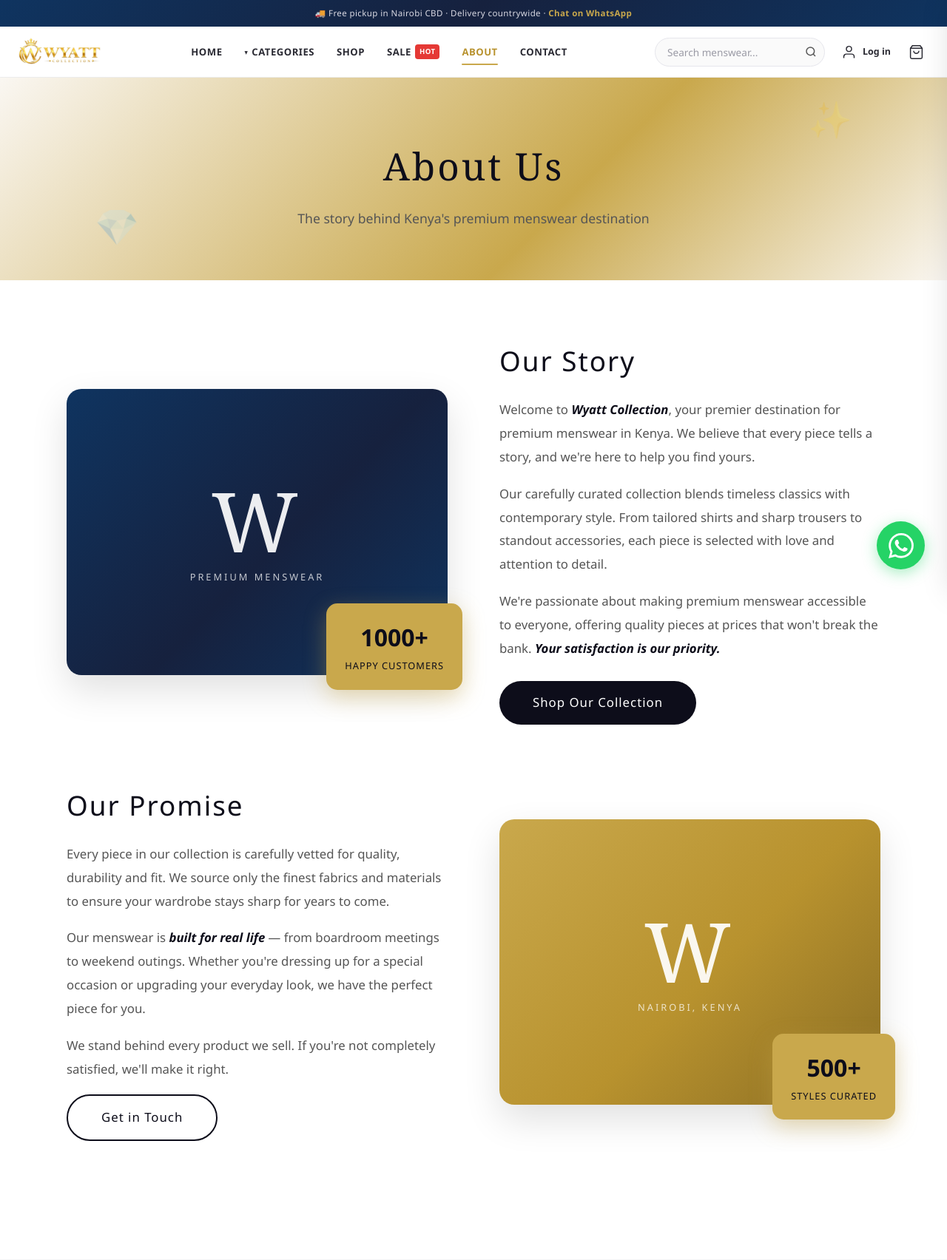
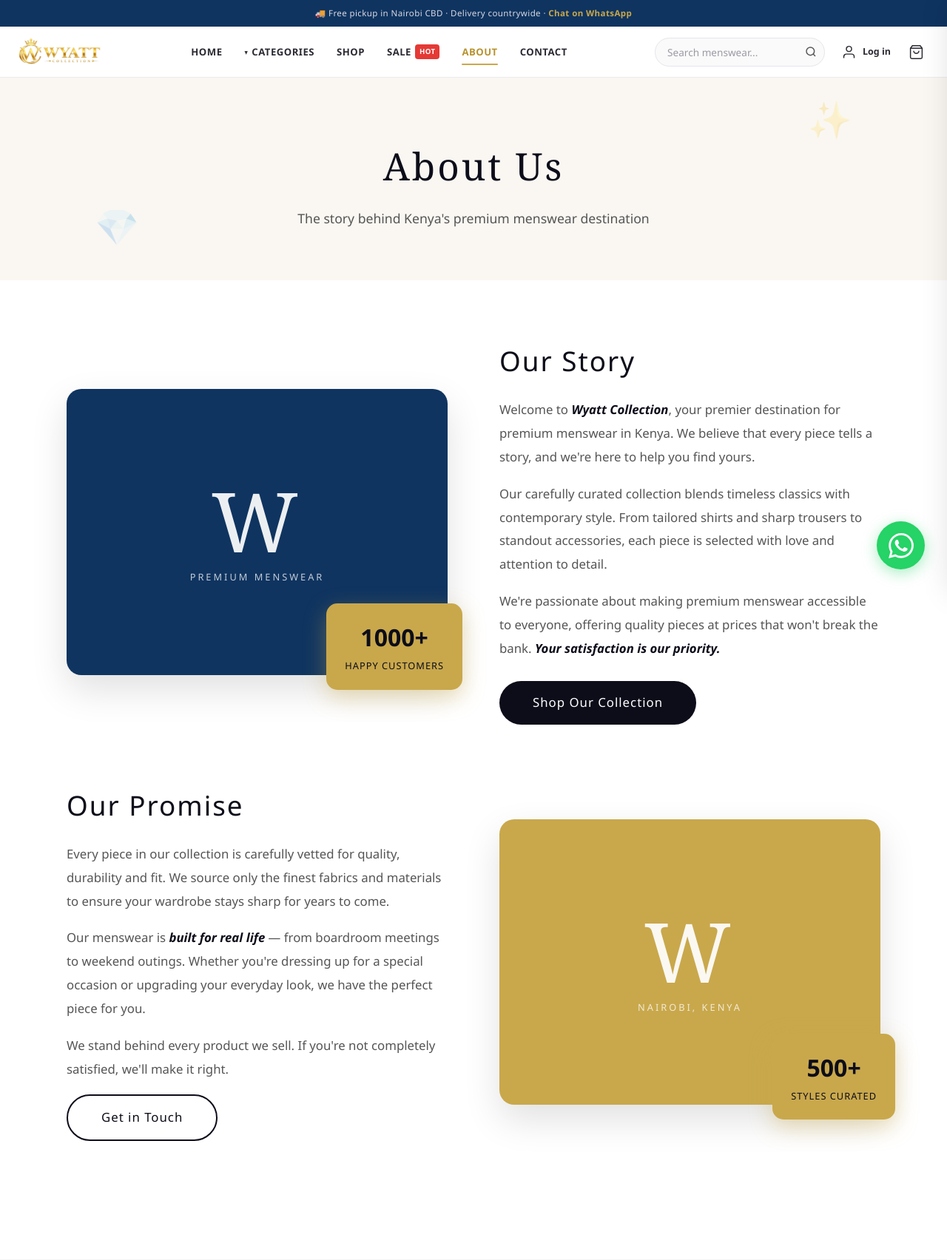
Before and after one commit to codewitheddy/faith, a Django app: page /about/ in a window 1280 px wide. Shown: the top 1704 px of the page at 74% size. Run offline with Django 5.2, Linux system fonts and the light colour scheme; data that the repository does not hold is empty.

Commit message:
Remove all CSS gradients - use solid colors throughout the site

```diff
--- a/shop/templates/about.html
+++ b/shop/templates/about.html
@@ -6,7 +6,7 @@
 {% block extra_css %}
 <style>
     .page-hero {
-        background: linear-gradient(135deg, #FAF7F2 0%, #C9A84C 60%, #FAF7F2 100%);
+        background: #FAF7F2;
         padding: 80px 20px 70px; text-align: center; position: relative; overflow: hidden;
     }
     .page-hero::before { content:'✨'; position:absolute; top:20px; right:10%; font-size:3rem; opacity:0.2; animation: float 6s ease-in-out infinite; }
@@ -27,8 +27,8 @@
         display: flex; flex-direction: column; align-items: center; justify-content: center; gap: 10px;
         box-shadow: 0 20px 50px rgba(0,0,0,0.12);
     }
-    .about-img-panel.p1 { background: linear-gradient(135deg, #0f3460 0%, #16213e 55%, #0f3460 100%); }
-    .about-img-panel.p2 { background: linear-gradient(135deg, #C9A84C 0%, #B8922E 55%, #8a6d24 100%); }
+    .about-img-panel.p1 { background: #0f3460; }
+    .about-img-panel.p2 { background: #C9A84C; }
     .about-img-panel .monogram {
         font-family: Georgia, serif; font-size: 7rem; font-weight: 400;
         letter-spacing: 6px; color: rgba(255,255,255,0.92); line-height: 1;
--- a/shop/templates/base.html
+++ b/shop/templates/base.html
@@ -45,7 +45,7 @@
         /* Announcement bar (collapses on scroll) */
         .announce-bar {
             max-height: 36px; overflow: hidden;
-            background: linear-gradient(135deg, #0f3460 0%, #16213e 50%, #0f3460 100%);
+            background: #0f3460;
             color: #d8d8e2; text-align: center;
             font-size: 0.72rem; letter-spacing: 0.4px;
             transition: max-height 0.35s ease;
--- a/shop/templates/shop.html
+++ b/shop/templates/shop.html
@@ -7,7 +7,7 @@
 {% block extra_css %}
 <style>
     .page-hero {
-        background: linear-gradient(135deg, #FAF7F2 0%, #C9A84C 50%, #FAF7F2 100%);
+        background: #FAF7F2;
         padding: 60px 20px 50px;
         text-align: center;
     }
--- a/static/myadmin/css/admin.css
+++ b/static/myadmin/css/admin.css
@@ -498,7 +498,7 @@ body.dark-mode .theme-toggle .icon-moon { display: none; }
     background: var(--dark);
 }
 body:not(.dark-mode) .login-container {
-    background: linear-gradient(135deg, #f0ede6 0%, #faf8f4 100%);
+    background: #f0ede6;
 }
 .login-card {
     background: var(--dark-2);
```
Also changed, not shown: shop/templates/home.html (+6 -6 lines), shop/templates/home_new.html (+4 -4 lines), static/images/placeholder.svg, 1 other file.
